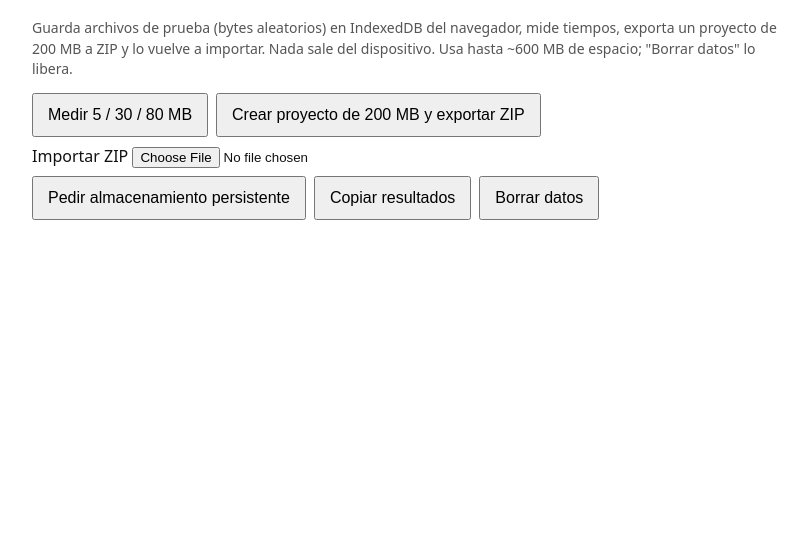
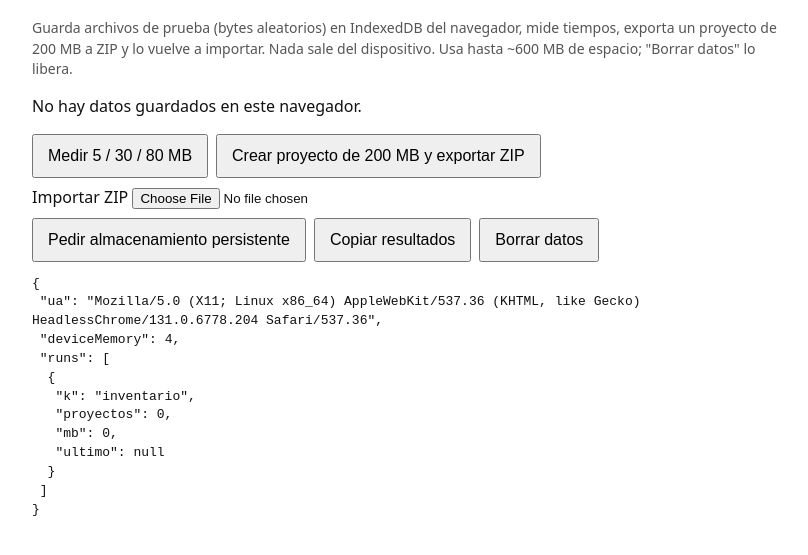
Before and after one commit to whoisarthur12/mi-uni, a plain HTML site: page spikes/s11-almacenamiento/index.html in a window 1280 px wide. Shown: the part 87-642 px from the top of the page, without its empty margins (228-1036 px from the left). Drawn offline with Linux system fonts and the light colour scheme.

Commit message:
spike(s11): mostrar datos guardados al abrir y error legible en navegación privada
Co-Authored-By: Claude Opus 5.5 <noreply@anthropic.com>
Claude-Session: https://claude.ai/code/session_01Hj2fPSVUhsiaaadrR6JMD5

```diff
--- a/spikes/s11-almacenamiento/index.html
+++ b/spikes/s11-almacenamiento/index.html
@@ -11,6 +11,7 @@
 <body>
 <h1>Proyectos y almacenamiento</h1>
 <p class="muted">Guarda archivos de prueba (bytes aleatorios) en IndexedDB del navegador, mide tiempos, exporta un proyecto de 200 MB a ZIP y lo vuelve a importar. Nada sale del dispositivo. Usa hasta ~600 MB de espacio; "Borrar datos" lo libera.</p>
+<p id="saved" role="status"></p>
 <div class="row">
   <button id="bench" type="button">Medir 5 / 30 / 80 MB</button>
   <button id="proj" type="button">Crear proyecto de 200 MB y exportar ZIP</button>
--- a/spikes/s11-almacenamiento/js/main.js
+++ b/spikes/s11-almacenamiento/js/main.js
@@ -103,4 +103,17 @@ $('#persist').onclick = persist;
 $('#copy').onclick = async () => { try { await navigator.clipboard.writeText(JSON.stringify(results)); } catch { /* copiar a mano */ } };
 $('#wipe').onclick = async () => { db && db.close(); db = null; await new Promise((ok) => { const r = indexedDB.deleteDatabase('mi-uni-s11'); r.onsuccess = r.onerror = r.onblocked = ok; }); log('borrado', { estimate: await estimate() }); };
 
-window.__s11 = { benchBlobs, makeProject, exportProject, importFile, compare, fillUntilError, persist, estimate, results };
+// Al abrir: qué hay guardado (sirve para la prueba de borrado de Safari tras 8 días sin uso).
+async function inventory() {
+  await ready();
+  const ps = await new Promise((ok, ko) => { const r = db.transaction('proyectos').objectStore('proyectos').getAll(); r.onsuccess = () => ok(r.result); r.onerror = () => ko(r.error); });
+  let bytes = 0; for (const p of ps) for (const r of await S.listResources(db, p.id)) bytes += r.size;
+  const last = ps.map((p) => p.importado || p.creado).sort().at(-1) || null;
+  $('#saved').textContent = ps.length
+    ? `Datos guardados: ${ps.length} proyecto(s), ${(bytes / MB).toFixed(0)} MB; el más reciente del ${new Date(last).toLocaleString('es-DO')}`
+    : 'No hay datos guardados en este navegador.';
+  log('inventario', { proyectos: ps.length, mb: Math.round(bytes / MB), ultimo: last });
+}
+inventory().catch((e) => { $('#saved').textContent = 'No se pudo leer IndexedDB: ' + e.message; });
+
+window.__s11 = { inventory, benchBlobs, makeProject, exportProject, importFile, compare, fillUntilError, persist, estimate, results };
--- a/spikes/s11-almacenamiento/js/store.js
+++ b/spikes/s11-almacenamiento/js/store.js
@@ -21,7 +21,9 @@ export function openDB() {
   });
 }
 
-const done = (tx) => new Promise((ok, ko) => { tx.oncomplete = () => ok(); tx.onerror = () => ko(tx.error); tx.onabort = () => ko(tx.error || new Error('Transacción abortada')); });
+// WebKit en sesión efímera (como la navegación privada de Safari) rechaza Blobs con error null.
+const txError = (tx) => tx.error || Object.assign(new Error('El navegador no permitió guardar el archivo (¿navegación privada?).'), { code: 'STORE_REFUSED' });
+const done = (tx) => new Promise((ok, ko) => { tx.oncomplete = () => ok(); tx.onerror = () => ko(txError(tx)); tx.onabort = () => ko(txError(tx)); });
 const req = (r) => new Promise((ok, ko) => { r.onsuccess = () => ok(r.result); r.onerror = () => ko(r.error); });
 
 export async function createProject(db, nombre) {
```
Also changed, not shown: 2 other files.
